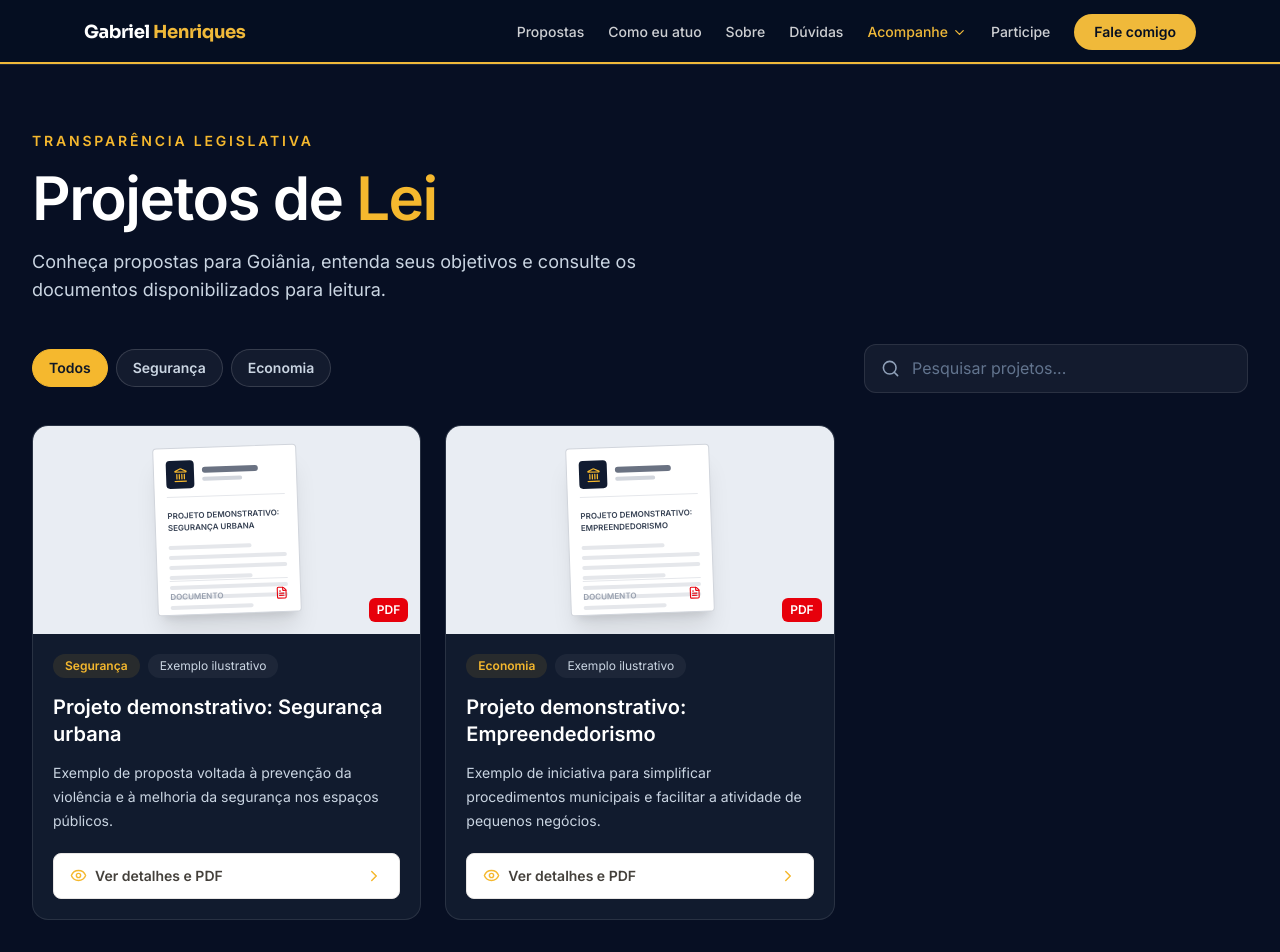
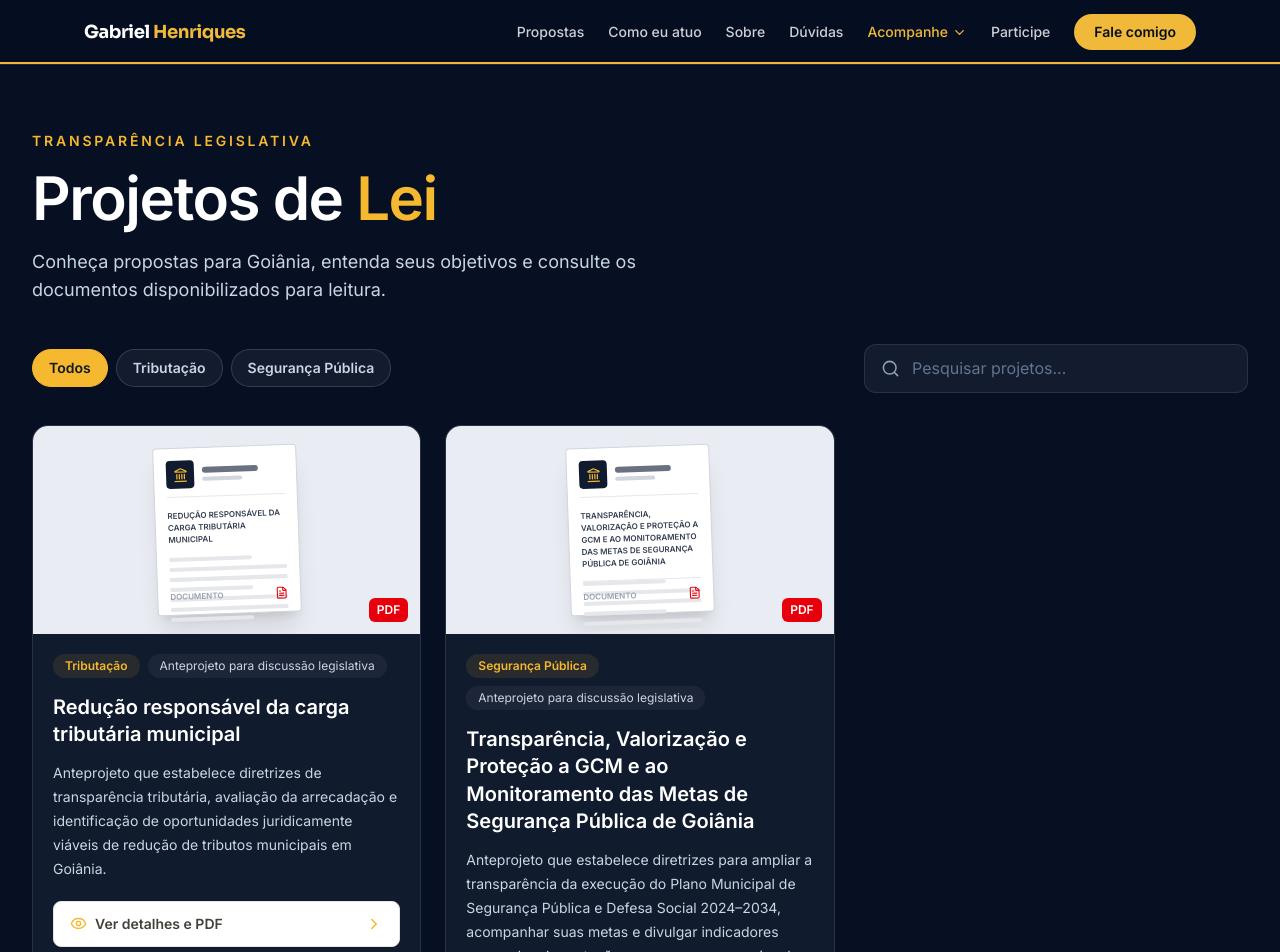
Before and after one commit to Usales/projeto-politico-gyn, a React (Vite) app: page /projetos in a window 1280 px wide. Shown: the top 952 px of the page. Built offline with nearby package versions, Linux system fonts and the light colour scheme.

Commit message:
etapa 7: Configuração dos PL

```diff
--- a/src/components/Projetos.jsx
+++ b/src/components/Projetos.jsx
@@ -6,83 +6,100 @@ import {
   Download,
   X,
   Search,
-  ShieldCheck,
   Wallet,
   Landmark,
   Scale,
   ChevronRight,
   Clock3,
   Eye,
+  ShieldCheck,
 } from "lucide-react";
 
 const projetos = [
   {
     id: 1,
-    titulo: "Projeto demonstrativo: Segurança urbana",
+    titulo: "Redução responsável da carga tributária municipal",
     descricao:
-      "Exemplo de proposta voltada à prevenção da violência e à melhoria da segurança nos espaços públicos.",
-    categoria: "Segurança",
-    status: "Exemplo ilustrativo",
-    pdf: "/documentos/projeto-exemplo-1.pdf",
+      "Anteprojeto que estabelece diretrizes de transparência tributária, avaliação da arrecadação e identificação de oportunidades juridicamente viáveis de redução de tributos municipais em Goiânia.",
+    categoria: "Tributação",
+    status: "Anteprojeto para discussão legislativa",
+    pdf: "/documentos/anteprojeto-reducao-tributaria-goiania.pdf",
     caracteristicas: [
       {
         titulo: "Objetivo",
         descricao:
-          "Estabelecer medidas municipais de prevenção e melhorar a utilização segura dos espaços públicos.",
-        icone: ShieldCheck,
-      },
-      {
-        titulo: "Competência municipal",
-        descricao:
-          "A proposta precisará respeitar as competências constitucionais do Município e dos órgãos de segurança.",
+          "Promover transparência na divulgação dos tributos municipais e identificar oportunidades de simplificação e redução responsável da carga tributária.",
         icone: Landmark,
       },
       {
-        titulo: "Impacto financeiro",
+        titulo: "Transparência tributária",
         descricao:
-          "Será necessário avaliar custos de implementação, estrutura administrativa e disponibilidade orçamentária.",
+          "Prever diretrizes para a divulgação de informações sobre arrecadação, alterações tributárias, benefícios fiscais e custos de cumprimento das obrigações.",
+        icone: FileText,
+      },
+      {
+        titulo: "Responsabilidade fiscal",
+        descricao:
+          "Exigir a observância dos requisitos legais e a avaliação do impacto orçamentário-financeiro quando houver renúncia de receita.",
         icone: Wallet,
+      },
+      {
+        titulo: "Limites jurídicos",
+        descricao:
+          "A proposta trata dos tributos municipais. Não pretende alterar impostos estaduais, como ICMS e IPVA, nem tributos federais.",
+        icone: Scale,
       },
     ],
     dificuldade: "A avaliar",
     analise:
-      "A dificuldade dependerá do texto definitivo, da competência legislativa, dos custos e do apoio político. Não é possível estimar a aprovação sem uma análise concreta.",
+      "A viabilidade depende da análise da competência legislativa, das regras de iniciativa, da legislação tributária municipal e dos impactos orçamentários. O texto deve ser revisado pela Procuradoria Legislativa e por especialistas antes de eventual apresentação formal.",
   },
   {
     id: 2,
-    titulo: "Projeto demonstrativo: Empreendedorismo",
+    titulo:
+      "Transparência, Valorização e Proteção a GCM e ao Monitoramento das Metas de Segurança Pública de Goiânia",
     descricao:
-      "Exemplo de iniciativa para simplificar procedimentos municipais e facilitar a atividade de pequenos negócios.",
-    categoria: "Economia",
-    status: "Exemplo ilustrativo",
-    pdf: "/documentos/projeto-exemplo-2.pdf",
+      "Anteprojeto que estabelece diretrizes para ampliar a transparência da execução do Plano Municipal de Segurança Pública e Defesa Social 2024–2034, acompanhar suas metas e divulgar indicadores agregados de proteção e segurança ocupacional dos integrantes da Guarda Civil Metropolitana.",
+    categoria: "Segurança Pública",
+    status: "Anteprojeto para discussão legislativa",
+    pdf: "/documentos/Transparência, Valorização e Proteção Institucional da Guarda Civil Metropolitana e Monitoramento das Metas de Segurança Pública de Goiânia.pdf",
     caracteristicas: [
       {
         titulo: "Objetivo",
         descricao:
-          "Estudar a simplificação de procedimentos administrativos para pequenos empreendedores.",
-        icone: Wallet,
+          "Facilitar o acompanhamento público das metas e ações municipais de segurança, contribuindo para uma política orientada a resultados.",
+        icone: ShieldCheck,
       },
       {
-        titulo: "Competência municipal",
+        titulo: "Transparência das metas",
         descricao:
-          "Verificar quais licenças, procedimentos e regras locais podem ser alterados por lei municipal.",
-        icone: Scale,
+          "Permitir o acompanhamento de prazos, responsáveis, situação de execução, resultados e informações orçamentárias disponíveis sobre as ações do plano municipal de segurança.",
+        icone: FileText,
       },
       {
-        titulo: "Impacto financeiro",
+        titulo: "Valorização e proteção da GCM",
         descricao:
-          "Avaliar eventuais custos administrativos e possíveis efeitos sobre a arrecadação municipal.",
-        icone: Landmark,
+          "Promover a divulgação de indicadores agregados sobre capacitação, equipamentos de proteção, incidentes ocupacionais e medidas preventivas, respeitando a privacidade dos agentes.",
+        icone: ShieldCheck,
+      },
+      {
+        titulo: "Fiscalização e responsabilidade",
+        descricao:
+          "Apoiar o controle social e a fiscalização parlamentar, aproveitando os mecanismos administrativos existentes e preservando informações legalmente sigilosas.",
+        icone: Scale,
       },
     ],
     dificuldade: "A avaliar",
     analise:
-      "A viabilidade dependerá das regras municipais envolvidas, da existência de renúncia de receita, dos requisitos legais e da articulação com os vereadores.",
+      "A viabilidade depende da análise da competência legislativa municipal, das regras de iniciativa e da compatibilidade com a legislação orçamentária, a proteção de dados pessoais e as competências dos órgãos municipais. A proposta busca aperfeiçoar a transparência de um plano já existente, sem criar outro plano de segurança ou interferir na gestão cotidiana da GCM. Recomenda-se revisão jurídica antes de eventual apresentação formal.",
   },
 ];
 
-const categorias = ["Todos", "Segurança", "Economia"];
+const categorias = [
+  "Todos",
+  "Tributação",
+  "Segurança Pública",
+];
 
 function MiniaturaPDF({ titulo }) {
   return (
@@ -92,6 +109,7 @@ function MiniaturaPDF({ titulo }) {
           <div className="flex h-7 w-7 items-center justify-center rounded bg-[#111b30]">
             <Landmark size={15} className="text-[#f5b82e]" />
           </div>
+
           <div className="flex-1">
             <div className="h-1.5 w-14 rounded bg-gray-500" />
             <div className="mt-1 h-1 w-10 rounded bg-gray-300" />
@@ -150,7 +168,6 @@ function ModalProjeto({ projeto, fechar }) {
             exit={{ opacity: 0, y: 10, scale: 0.98 }}
             transition={{ duration: 0.2 }}
           >
-            {/* Cabeçalho fixo */}
             <div className="flex shrink-0 items-start justify-between gap-3 border-b border-white/10 p-4 sm:p-5">
               <div className="min-w-0">
                 <span className="text-xs font-bold uppercase tracking-[0.15em] text-[#f5b82e]">
@@ -179,7 +196,6 @@ function ModalProjeto({ projeto, fechar }) {
               </button>
             </div>
 
-            {/* Somente esta área terá rolagem */}
             <div className="min-h-0 flex-1 space-y-5 overflow-y-auto overscroll-contain p-4 sm:p-5">
               <div>
                 <h3 className="mb-4 text-base font-bold">
@@ -200,6 +216,7 @@ function ModalProjeto({ projeto, fechar }) {
                           <h4 className="text-sm font-semibold">
                             {item.titulo}
                           </h4>
+
                           <p className="mt-1 text-sm leading-5 text-slate-300">
                             {item.descricao}
                           </p>
@@ -212,7 +229,11 @@ function ModalProjeto({ projeto, fechar }) {
 
               <div className="rounded-xl border border-white/10 bg-[#172338] p-4">
                 <div className="flex items-center gap-2">
-                  <Scale size={18} className="shrink-0 text-[#f5b82e]" />
+                  <Scale
+                    size={18}
+                    className="shrink-0 text-[#f5b82e]"
+                  />
+
                   <h3 className="text-sm font-bold">
                     Dificuldade estimada de aprovação
                   </h3>
@@ -229,14 +250,16 @@ function ModalProjeto({ projeto, fechar }) {
 
               <div className="flex items-start gap-2 text-xs leading-5 text-slate-400">
                 <Clock3 size={15} className="mt-0.5 shrink-0" />
+
                 <p>
-                  Situação: {projeto.status}. As informações de tramitação e
-                  viabilidade devem ser atualizadas conforme a situação real.
+                  Este documento é um anteprojeto para discussão política e
+                  técnica. Ainda depende de conferência legislativa, análise
+                  jurídica e avaliação dos impactos orçamentários antes de
+                  eventual protocolo.
                 </p>
               </div>
             </div>
 
-            {/* Rodapé fixo: o botão não rola com o conteúdo */}
             <div className="shrink-0 border-t border-white/10 bg-[#0b1425] p-4 sm:p-5">
               <a
                 href={projeto.pdf}
@@ -263,7 +286,6 @@ export default function Projetos() {
   const [busca, setBusca] = useState("");
   const [selecionado, setSelecionado] = useState(null);
 
-  // Impede que a página de fundo role enquanto o modal estiver aberto.
   useEffect(() => {
     if (!selecionado) return;
 
@@ -279,7 +301,6 @@ export default function Projetos() {
     };
   }, [selecionado]);
 
-  // Permite fechar o modal com a tecla Escape.
   useEffect(() => {
     if (!selecionado) return;
 
@@ -301,7 +322,7 @@ export default function Projetos() {
       categoria === "Todos" || projeto.categoria === categoria;
 
     const texto = `${projeto.titulo} ${projeto.descricao}`.toLowerCase();
-    const correspondeBusca = texto.includes(busca.toLowerCase());
+    const correspondeBusca = texto.includes(busca.toLowerCase().trim());
 
     return correspondeCategoria && correspondeBusca;
   });
@@ -331,6 +352,7 @@ export default function Projetos() {
                 type="button"
                 key={item}
                 onClick={() => setCategoria(item)}
+                aria-pressed={categoria === item}
                 className={`rounded-full border px-4 py-2 text-sm font-semibold transition ${
                   categoria === item
                     ? "border-[#f5b82e] bg-[#f5b82e] text-[#101827]"
@@ -344,11 +366,13 @@ export default function Projetos() {
 
           <label className="flex w-full items-center gap-3 rounded-xl border border-white/10 bg-white/5 px-4 py-3 md:max-w-sm">
             <Search size={19} className="shrink-0 text-slate-400" />
+
             <input
               type="search"
               value={busca}
               onChange={(e) => setBusca(e.target.value)}
               placeholder="Pesquisar projetos..."
+              aria-label="Pesquisar projetos"
               className="w-full bg-transparent text-sm text-white outline-none placeholder:text-slate-500"
             />
           </label>
@@ -370,6 +394,7 @@ export default function Projetos() {
                   <span className="rounded-full bg-[#f5b82e]/10 px-3 py-1 text-xs font-semibold text-[#f5b82e]">
                     {projeto.categoria}
                   </span>
+
                   <span className="rounded-full bg-white/5 px-3 py-1 text-xs text-slate-300">
                     {projeto.status}
                   </span>
@@ -392,6 +417,7 @@ export default function Projetos() {
                     <Eye size={17} className="text-[#f5b82e]" />
                     Ver detalhes e PDF
                   </span>
+
                   <ChevronRight size={18} className="text-[#f5b82e]" />
                 </button>
               </div>
@@ -402,9 +428,11 @@ export default function Projetos() {
         {projetosFiltrados.length === 0 && (
           <div className="mt-10 rounded-2xl border border-white/10 bg-white/5 px-6 py-12 text-center">
             <FileText className="mx-auto text-slate-400" size={34} />
+
             <h2 className="mt-4 text-lg font-bold">
               Nenhum projeto encontrado
             </h2>
+
             <p className="mt-2 text-sm text-slate-400">
               Tente outro termo ou selecione uma categoria diferente.
             </p>
```
Also changed, not shown: 2 other files (tests, documents, lock files or other folders).
